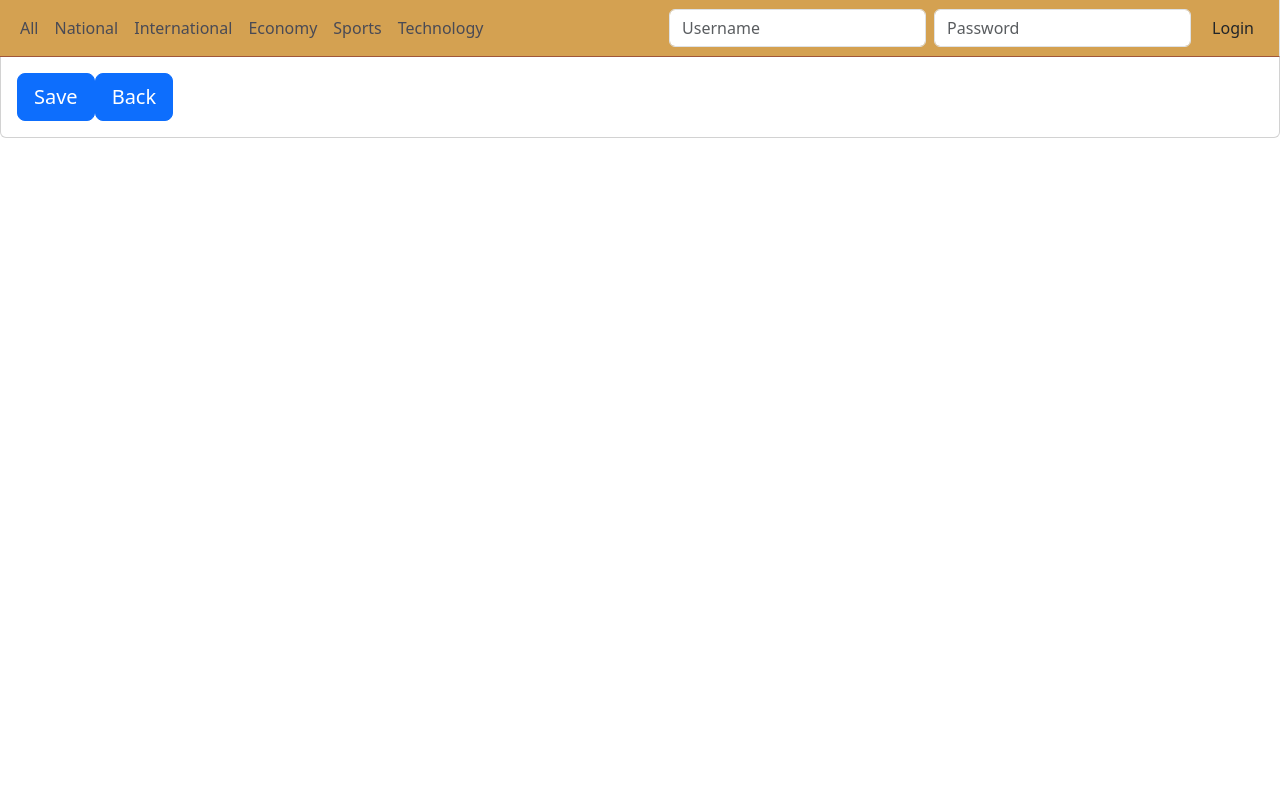
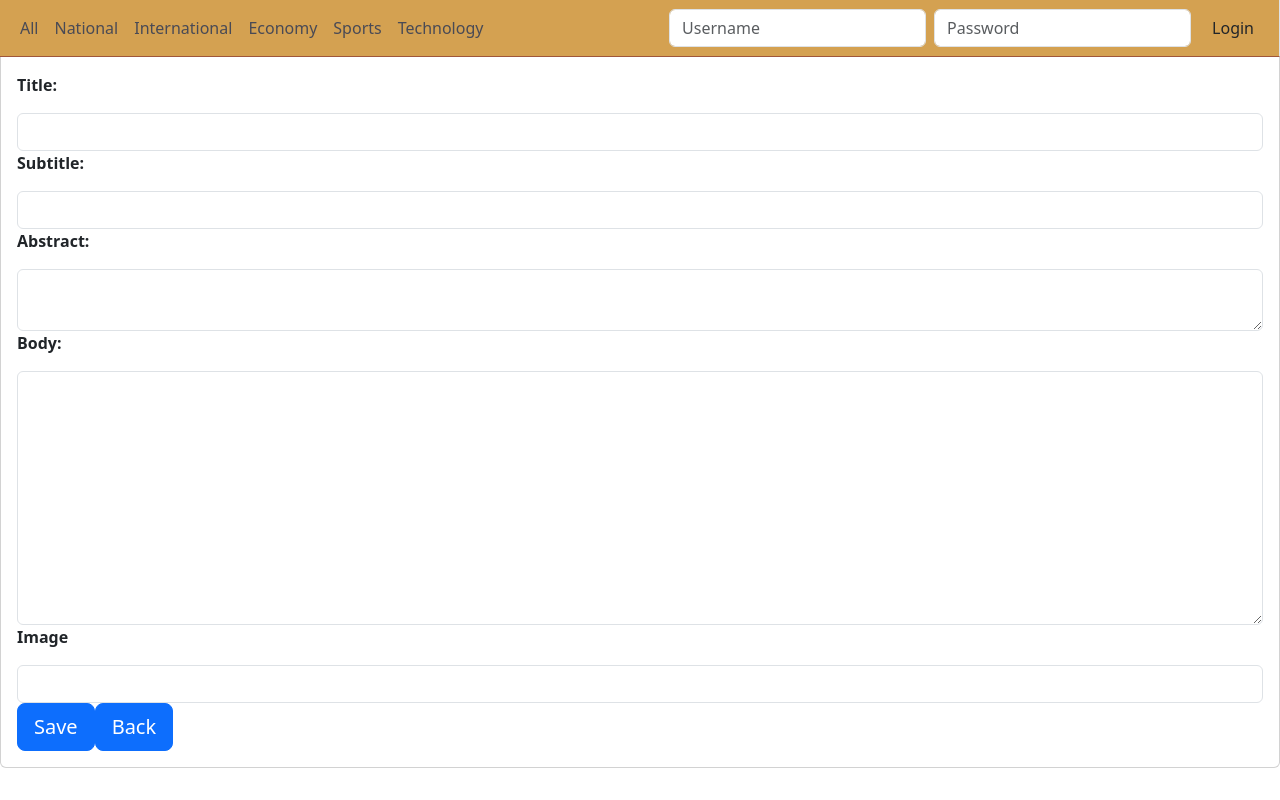
Before and after one commit to Lakmi94/NewsManagerDevTeam1, an Angular app: page /edit/1 in a window 1280 px wide. Built offline with nearby package versions, Linux system fonts and the light colour scheme; no server answers.

Commit message:
fix input issue

```diff
--- a/src/app/article-edit/article-edit.html
+++ b/src/app/article-edit/article-edit.html
@@ -1,48 +1,70 @@
 <div class="card">
   <div class="card-body">
     <h1 class="card-title">Edit Article</h1>
-            <div *ngIf="article$ | async as article">
 
     <form #articleContent="ngForm">
       <div class="form-group">
         <p class="fw-bolder">Title:</p>
-                        <input class="form-control" type="article" required [(ngModel)]="article.title"
-                        name="title" #title="ngModel">
-                        <div class="text-danger">
-                            Please enter an article title.
+        <input
+          class="form-control"
+          type="text"
+          required
+          [(ngModel)]="article.title"
+          name="title"
+        />
+      </div>
+
+      <div class="form-group">
+        <p class="fw-bolder">Subtitle:</p>
+        <input
+          class="form-control"
+          type="text"
+          required
+          [(ngModel)]="article.subtitle"
+          name="subtitle"
+        />
+      </div>
+
+      <div class="form-group">
+        <p class="fw-bolder">Abstract:</p>
+        <textarea
+          class="form-control"
+          required
+          [(ngModel)]="article.abstract"
+          name="abstract"
+          rows="2"
+        ></textarea>
+      </div>
+
+      <div class="form-group">
+        <p class="fw-bolder">Body:</p>
+        <textarea
+          class="form-control"
+          required
+          [(ngModel)]="article.body"
+          name="body"
+          rows="10"
+        ></textarea>
+      </div>
+
+      <div class="form-group">
+        <p class="fw-bolder">Image</p>
+        <input class="form-control" type="text" name="body" />
+      </div>
+
+      <button
+        class="btn btn-primary btn-lg"
+        (click)="saveArticle()"
+        type="button"
+      >
+        Save
+      </button>
+      <input
+        class="btn btn-primary btn-lg"
+        type="reset"
+        value="Back"
+        [routerLink]="['/category/all']"
+      />
+    </form>
   </div>
 </div>
-                    <div class="form-group">
-                        <p class="fw-bolder">Subtitle:</p>
-                        <input class="form-control" type="article" required [(ngModel)]="article.subtitle"
-                            name="subtitle" #subtitle="ngModel">
-                        <div class="text-danger">
-                            Please enter a subtitle.
-                        </div>
-                    </div>
-                    <div class="form-group">
-                        <p class="fw-bolder">Abstract:</p>
-                        <textarea class="form-control" type="text" required [(ngModel)]="article.abstract"
-                            name="abstract" #abstract="ngModel" rows="2"></textarea>
-                        <div class="text-danger">
-                            <div>Please enter an abstract</div>
-                        </div>
-                    </div>
-                    <div class="form-group">
-                        <p class="fw-bolder">Body:</p>
-                        <textarea class="form-control" type="text" required [(ngModel)]="article.body"
-                            name="body" #body="ngModel" rows="10"></textarea>
-                    </div>
-                    <div class="form-group">
-                        <p class="fw-bolder">Image</p>
-                        <input class="form-control" type="body" name="body">
-                    </div>
-                </form>
-            </div>
-        <div>
-            <input class="btn btn-primary btn-lg"
-                (click)="saveArticle()" type="submit" value="Save">
-            <input class="btn btn-primary btn-lg" type="reset" value="Back" [routerLink]="['/category/all']">
-        </div>
-    </div>
-</div>
--- a/src/app/article-edit/article-edit.ts
+++ b/src/app/article-edit/article-edit.ts
@@ -1,66 +1,53 @@
-import { Component, inject, ViewChild} from '@angular/core';
+import { Component, inject, ViewChild, OnInit } from '@angular/core';
 import { FormsModule } from '@angular/forms';
 import { Article } from '../interfaces/article';
 import { RouterLink, ActivatedRoute } from '@angular/router';
 import { CommonModule } from '@angular/common';
 import { News } from '../services/news';
-import { Observable } from 'rxjs';
-import { take, switchMap } from 'rxjs/operators';
-
-
-
+import { switchMap, take } from 'rxjs/operators';
 
 @Component({
   selector: 'app-article-edit',
+  standalone: true,
   imports: [FormsModule, RouterLink, CommonModule],
   templateUrl: './article-edit.html',
-  styleUrl: './article-edit.css'
+  styleUrls: ['./article-edit.css'],
 })
-export class ArticleEdit {
-  article: any = {
-    id: 1,
-    id_user: 1,
-    abstract:"",
-    subtitle:"",
-    update_date:"",
-    category:"",
-    title:"",
-    thumbnail_image: "",
-    thumbnail_media_type:"",
-    body:"",
-  }
+export class ArticleEdit implements OnInit {
+  article: Article = {
+    id: 0,
+    id_user: 0,
+    abstract: '',
+    subtitle: '',
+    update_date: '',
+    category: '',
+    title: '',
+    thumbnail_image: '',
+    thumbnail_media_type: '',
+    body: '',
+  };
+
   private newsService = inject(News);
   private route = inject(ActivatedRoute);
 
-  article$: Observable<Article> = this.route.paramMap.pipe(
-      switchMap(params => {
-        const id = params.get('id');
-        let article = this.newsService.getArticle(id);
-        article.subscribe(event => this.article = event);
-        return article;
-      })
-    );
-
-  @ViewChild('articleContent') articleContent: any;
+  ngOnInit() {
+    this.route.paramMap
+      .pipe(
+        switchMap((params) => {
+          const id = params.get('id');
+          return this.newsService.getArticle(id!);
+        }),
+        take(1)
+      )
+      .subscribe((article) => {
+        this.article = { ...article };
+      });
+  }
 
   saveArticle(): void {
-    console.log(this.article);
-    this.newsService.updateArticle({...this.article}).subscribe(event => {
-      console.log(event);
-    });
-    this.newsService.getArticle(this.article.id).subscribe(event => {
-      console.log(event);
+    console.log('Saving:', this.article);
+    this.newsService.updateArticle(this.article).subscribe((event) => {
+      console.log('Updated:', event);
     });
   }
-
-      //this.email_service.removeList();
-  // ngOnInit(): void {
-  //   this.route.queryParamMap.subscribe(params => {
-  //     let id = params.get('id');
-  //     let num_id: string = String(id);
-  //     let article: Observable<Article> = this.newsService.getArticle(num_id);
-  //     article.pipe(take(1)).subscribe(event => this.article = { event });
-  //   })
-  // }
-
 }
```
Lines whose indentation alone changed are shown as unchanged.
